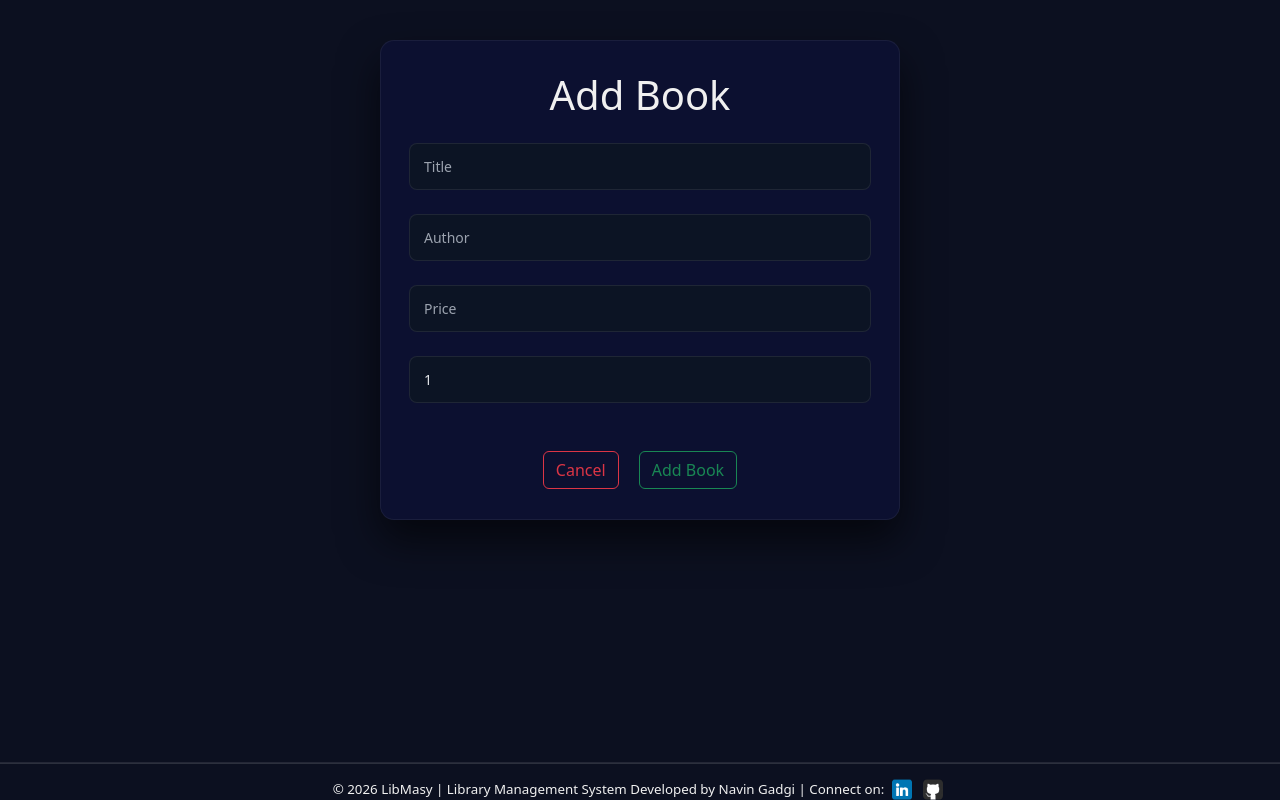
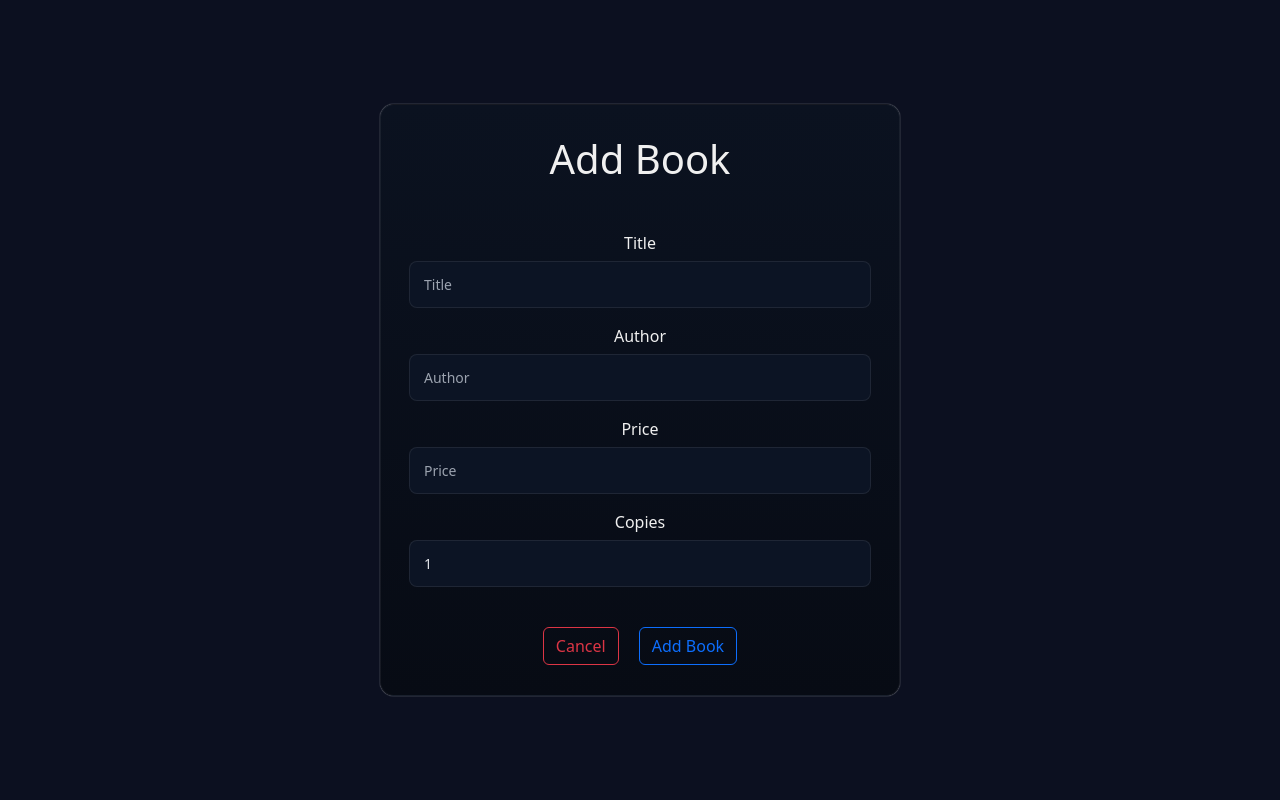
Before and after one commit to Navin-Gadgi/libmasy-django-project, a Django app: page /library/1/add_book/ in a window 1280 px wide. Run offline with Django 5.2, Linux system fonts and the light colour scheme; a user stored in the database is signed in; some libraries are stand-ins or nearby versions.

Commit message:
Update Template

```diff
--- a/libmasy/libmasy/urls.py
+++ b/libmasy/libmasy/urls.py
@@ -17,7 +17,6 @@ Including another URLconf
 from django.contrib import admin
 from django.urls import path, include
 from . import views
-from django.contrib.auth.urls import views as auth_views
 
 urlpatterns = [
     path('admin/', admin.site.urls),
--- a/libmasy/newapp/templates/add_book.html
+++ b/libmasy/newapp/templates/add_book.html
@@ -13,31 +13,52 @@ Update Book
 {% endblock %}
 
 {% block contant %}
-<div class="parent">
+<div class="parent2">
     <div class="form text-center">
         {% if not book_ins %}
-        <h1 class="mb-4">Add Book</h1>
+        <h1 class="mb-5">Add Book</h1>
         {% else %}
-        <h1 class="mb-4">Update Book</h1>
+        <h1 class="mb-5">Update Book</h1>
         {% endif %}
         <form method="post">
             {% csrf_token %}
             {% if not book_ins %}
-            <input type="text" class="in mb-4" name="title" placeholder="Title" required>
-            <input type="text" class="in mb-4" name="author" placeholder="Author" required>
-            <input type="number" class="in mb-4" step="0.01" name="price" placeholder="Price" required>
-            <input type="number" class="in mb-4" name="copies" value="1" placeholder="Number of Copies" required>
+            <label class="lab mx-2">Title</label>
+            <input type="text" class="in mb-3" name="title" placeholder="Title" required>
+
+            <label class="lab mx-2">Author</label>
+            <input type="text " class="in mb-3" name="author" placeholder="Author" required>
+
+            <label class="lab mx-2">Price</label>
+            <input type="number" class="in mb-3" step="0.01" name="price" placeholder="Price" required>
+
+            <label class="lab mx-2">Copies</label>
+            <input type="number" class="in mb-3" name="copies" value="1" placeholder="Number of Copies" required>
 
             <a href="{% url 'open' lib_id %}" class="btn btn-outline-danger mt-4 mx-2">Cancel</a>
-            <button class="btn btn-outline-success mt-4 mx-2" type="submit">Add Book</button>
+            <button class="btn btn-outline-primary mt-4 mx-2" type="submit">Add Book</button>
+
             {% else %}
-            <input type="text" class="in mb-4" name="title" value="{{ book_ins.title }}" placeholder="New Title" required>
-            <input type="text" class="in mb-4" name="author" value="{{ book_ins.author }}" placeholder="New Author" required>
-            <input type="number" class="in mb-4" step="0.01" value="{{ book_ins.price }}" name="price" placeholder="New Price" required>
-            <input type="number" class="in mb-4" name="copies" value="{{ book_ins.copies }}" placeholder="Copies" required>
+
+            <label class="lab mx-2">New Title</label>
+            <input type="text" class="in mb-4" name="title" value="{{ book_ins.title }}" placeholder="New Title"
+                required>
+
+            <label class="lab mx-2">New Author</label>
+            <input type="text" class="in mb-4" name="author" value="{{ book_ins.author }}" placeholder="New Author"
+                required>
+
+            <label class="lab mx-2">New Price</label>
+            <input type="number" class="in mb-4" step="0.01" value="{{ book_ins.price }}" name="price"
+                placeholder="New Price" required>
+
+            <label class="lab mx-2">Copies</label>
+            <input type="number" class="in mb-4" name="copies" value="{{ book_ins.copies }}" placeholder="Copies"
+                required>
 
             <a href="{% url 'open' lib_id %}" class="btn btn-outline-danger mt-4 mx-2">Cancel</a>
             <button class="btn btn-outline-success mt-4 mx-2" type="submit">Update</button>
+
             {% endif %}
 
             {% if error %}
@@ -48,4 +69,6 @@ Update Book
 
     </div>
 </div>
-    {% endblock %}
+{% endblock %}
+
+{% block footer %}{% endblock %}
--- a/libmasy/newapp/templates/lib_create.html
+++ b/libmasy/newapp/templates/lib_create.html
@@ -15,7 +15,7 @@
 {% endblock %}
 
 {% block contant %}
-<div class="parent">
+<div class="parent2">
   <div class="form text-center gap-5">
     {% if not old_name %}
     <h1 class="mb-5">Create Library</h1>
@@ -41,3 +41,5 @@
   </div>
 </div>
 {% endblock %}
+
+{% block footer %}{% endblock %}
--- a/libmasy/newapp/templates/lib_delete.html
+++ b/libmasy/newapp/templates/lib_delete.html
@@ -8,7 +8,7 @@ Temp
 {% block navbar %}{% endblock %}
 
 {% block contant %}
-<div class="parent">
+<div class="parent2">
   <div class="form2 text-center">
     <h1>Are you sure that you want to delete the library?</h1>
     <form method="post">
@@ -19,3 +19,5 @@ Temp
   </div>
 </div>
 {% endblock %}
+
+{% block footer %}{% endblock %}
--- a/libmasy/newapp/urls.py
+++ b/libmasy/newapp/urls.py
@@ -13,7 +13,8 @@ urlpatterns = [
     path('<int:lib_id>/issued_books/', views.issued_books, name="issued_books"),
     path('<int:book_id>/<int:lib_id>/return_book/', views.return_book, name="return_book"),
     path('<int:lib_id>/open/', views.open, name="open"),
+    path('<int:book_id>/<int:lib_id>/remove/', views.remove, name='remove'),
     path('register/', views.register, name="register"),
     path('logout/', views.logged_out, name='logged_out'),
-    path('<int:book_id>/<int:lib_id>/remove/', views.remove, name='remove'),
+    # path('login/', views.login_view, name='login'),
 ]
--- a/libmasy/newapp/views.py
+++ b/libmasy/newapp/views.py
@@ -4,15 +4,13 @@ from .models import Library, Book, IssuedBook
 from .forms import UserRegistrationForm
 from django.contrib.auth.decorators import login_required
 from django.contrib.auth import login,logout
+from django.contrib.auth.forms import UserCreationForm, AuthenticationForm
 
 # django rest framework imports
 from . serializers import BookSerializer, IssueBookSerializer, LibrarySerializer
 from rest_framework.decorators import api_view
 
 # Create your views here.
-
-def newapp(request):
-    return render(request, 'library.html')
 
 @login_required
 @api_view(['Get'])
@@ -66,8 +64,7 @@ def lib_del(request, lib_id):
         return redirect('library')
     return render(request, 'lib_delete.html', {'lib':lib})
 
-
-
+# Authantication views
 def register(request):
     if request.method == 'POST':
         form = UserRegistrationForm(request.POST)
@@ -81,12 +78,25 @@ def register(request):
         form = UserRegistrationForm()
     return render(request, 'registration/register.html', {'form':form})
 
+# def login_view(request):
+#     if request.method == 'POST':
+#         form = AuthenticationForm(request.POST)
+#         if form.is_valid():
+#             user = form.save(commit=False)
+#             user.set_password(form.cleaned_data['password1'])
+#             user.save()
+#             login(request, user)
+#             return redirect('library')
+#     else:
+#         # initial_data = ['username': "", 'password1': "", 'password2': ""]
+#         form = AuthenticationForm()
+#     return render(request, 'registration/login.html', {'form': form})
+
 def logged_out(request):
     logout(request)
     return render(request, 'registration/logout.html')
 
 # Django rest framework views
-
 @login_required
 @api_view(['GET'])
 def open(request, lib_id):
--- a/libmasy/static/css/style.css
+++ b/libmasy/static/css/style.css
@@ -11,7 +11,7 @@ body {
   filter: drop-shadow(0 0 10px black);
 }
 
-.foot{
+.foot {
   font-size: smaller;
   /* background-color: #0c1010; */
 }
@@ -87,7 +87,7 @@ body {
   filter: drop-shadow(2px 2px 3px rgba(158, 232, 239, 0.5));
 }
 
-.abouthead{
+.abouthead {
   font-size: 4rem;
 }
 
@@ -99,11 +99,13 @@ body {
   margin-left: auto;
   margin-right: auto;
   width: 520px;
-  /* background: linear-gradient(180deg, #0b1220, #070b14); */
-  background-color: #0c1030;
+  background: linear-gradient(180deg, #0b1220, #070b14);
+  /* background-color: #0c1030; */
   border-radius: 14px;
   padding: 30px 28px;
-  box-shadow: 0 20px 40px rgba(0, 0, 0, 0.6);
+  /* box-shadow: 0 20px 40px rgba(0, 0, 0, 0.6); */
+  box-shadow: 0 0px 1px whitesmoke;
+
   border: 1px solid rgba(255, 255, 255, 0.06);
 }
 
@@ -204,7 +206,7 @@ body {
   padding: 1rem;
 }
 
-.wid{
+.wid {
   width: 72px;
 }
 
@@ -327,24 +329,31 @@ tr:last-child td:last-child {
 .col1 {
   width: 5%;
 }
+
 .col8 {
   width: 5%;
 }
+
 .col2 {
   width: 17%;
 }
+
 .col3 {
   width: 13%;
 }
+
 .col4 {
   width: 8%;
 }
+
 .col5 {
   width: 15%;
 }
+
 .col6 {
   width: 10%;
 }
+
 .col7 {
   width: 27%;
 }
--- a/libmasy/templates/registration/logout.html
+++ b/libmasy/templates/registration/logout.html
@@ -10,7 +10,7 @@
 {% block contant %}
 <div class="parent2">
 
-    <div class="form text-center">
+    <div class="contactform text-center">
         {% csrf_token %}
         <h1 class="mt-2 mx-auto mb-5">Logged Out</h1>
         <h3 class="mt-2 mx-auto mb-5">
```
Also changed, not shown: libmasy/newapp/templates/issue_book.html (+7 -2 lines), libmasy/templates/registration/login.html (+16 -3 lines), libmasy/db.sqlite3. Lines whose indentation alone changed are shown as unchanged.
